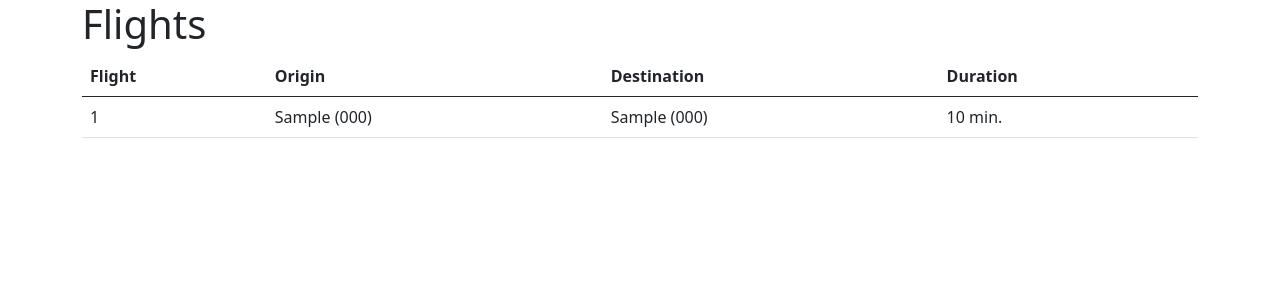
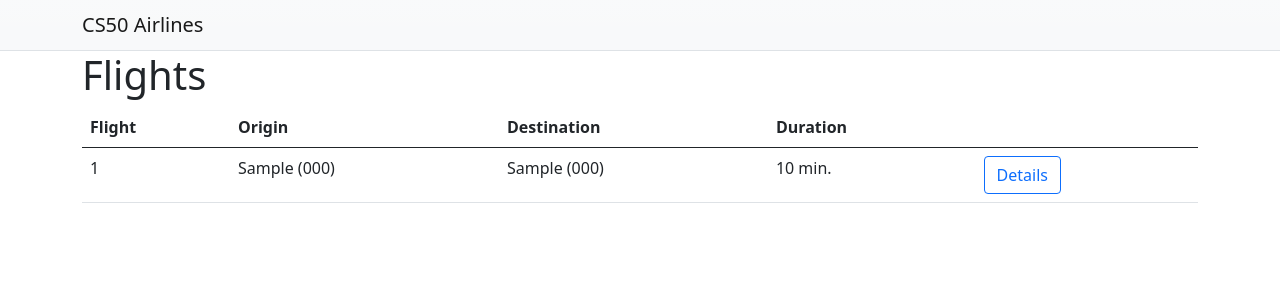
Before and after one commit to dbarrerap/cs50_django_airline, a Django app: page /flights/ in a window 1280 px wide. Shown: the top 300 px of the page. Run offline with Django 3.2, Linux system fonts and the light colour scheme; tables that the repository leaves empty hold one stand-in row (values such as "Sample post").

Commit message:
Add flight details view. Layout update.

```diff
--- a/airline/flights/templates/flights/index.html
+++ b/airline/flights/templates/flights/index.html
@@ -13,6 +13,7 @@
             <th>Origin</th>
             <th>Destination</th>
             <th>Duration</th>
+            <th></th>
         </tr>
     </thead>
     <tbody>
@@ -22,6 +23,9 @@
             <td>{{ flight.origin }}</td>
             <td>{{ flight.destination }}</td>
             <td>{{ flight.duration }} min.</td>
+            <td>
+                <a href="{% url 'details' flight.id %}" class="btn btn-outline-primary">Details</a>
+            </td>
         </tr>
         {% endfor %}
     </tbody>
--- a/airline/flights/templates/flights/layout.html
+++ b/airline/flights/templates/flights/layout.html
@@ -8,6 +8,11 @@
     <title>CS50 Airlines {% block title %}{% endblock %}</title>
 </head>
 <body>
+    <nav class="navbar navbar-expand-md navbar-light bg-light bg-gradient border-bottom">
+        <div class="container"><span class="navbar-brand h1 mb-0">
+            CS50 Airlines
+        </span></div>
+    </nav>
     <div class="container">
         {% block content %}
         {% endblock %}
--- a/airline/flights/urls.py
+++ b/airline/flights/urls.py
@@ -2,5 +2,6 @@ from django.urls import path
 from . import views
 
 urlpatterns = [
-    path('', views.index, name='index')
+    path('', views.index, name='index'),
+    path('details/<int:flight_id>', views.flight, name='details'),
 ]
--- a/airline/flights/views.py
+++ b/airline/flights/views.py
@@ -6,3 +6,8 @@ def index(request):
     context = {}
     context['flights'] = Flight.objects.all()
     return render(request, 'flights/index.html', context)
+
+def flight(request, flight_id):
+    context = {}
+    context['flight'] = Flight.objects.get(id=flight_id)
+    return render(request, 'flights/details.html', context)
```
Also changed, not shown: airline/flights/templates/flights/details.html (added, +16 -0 lines).
